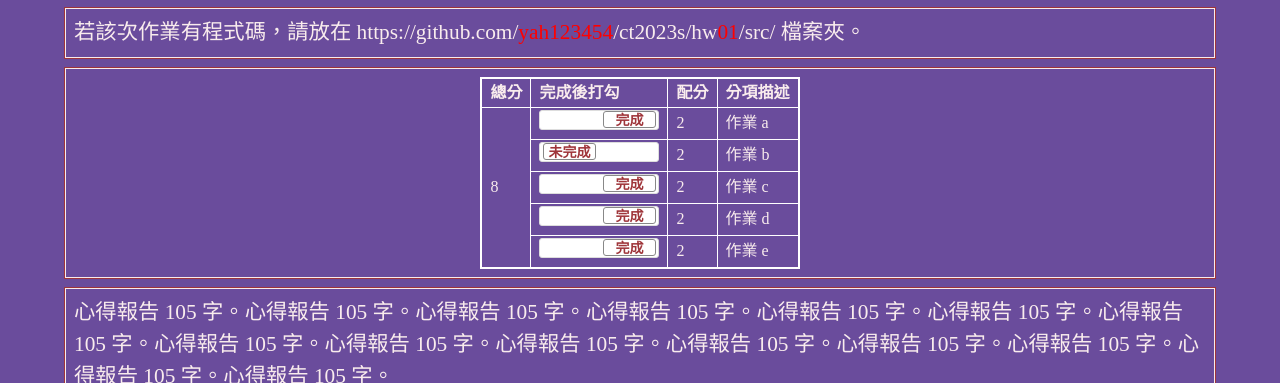
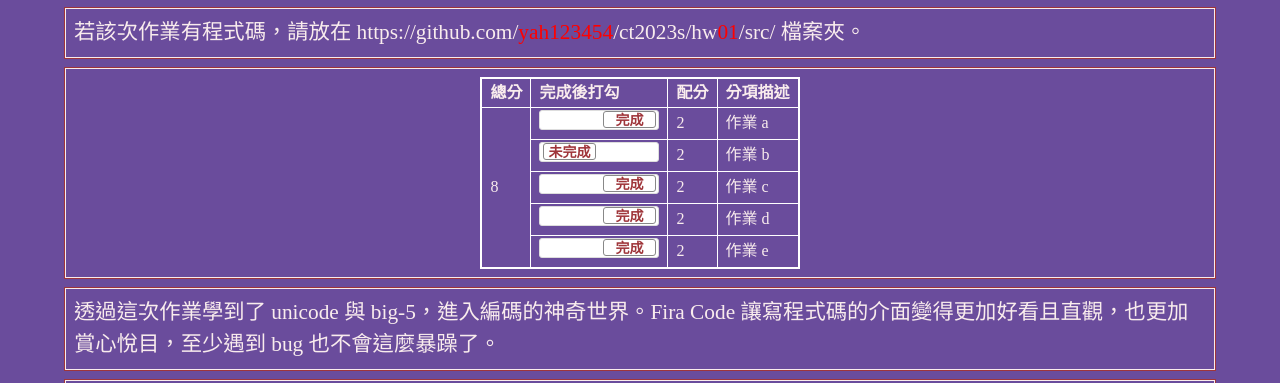
Before and after one commit to yah123454/ct2023s, a plain HTML site: page hw01/index.html in a window 1280 px wide. Shown: the part 155-538 px from the top of the page. Drawn offline with nearby package versions, Linux system fonts and the light colour scheme; a web font is replaced by a local one.

Commit message:
Update index.html

```diff
--- a/hw01/index.html
+++ b/hw01/index.html
@@ -258,7 +258,7 @@
   <!-- ------------------------------------------------>
   <div class="row hw12">
     <div class="col-md-12 twenty">
-      心得報告 105 字。心得報告 105 字。心得報告 105 字。心得報告 105 字。心得報告 105 字。心得報告 105 字。心得報告 105 字。心得報告 105 字。心得報告 105 字。心得報告 105 字。心得報告 105 字。心得報告 105 字。心得報告 105 字。心得報告 105 字。心得報告 105 字。
+      透過這次作業學到了 unicode 與 big-5，進入編碼的神奇世界。Fira Code 讓寫程式碼的介面變得更加好看且直觀，也更加賞心悅目，至少遇到 bug 也不會這麼暴躁了。
     </div>
   </div>
 
```
